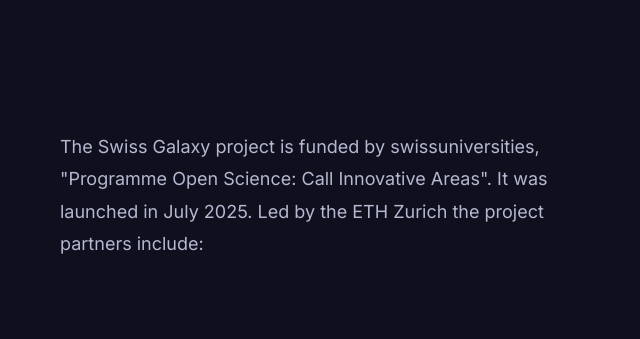
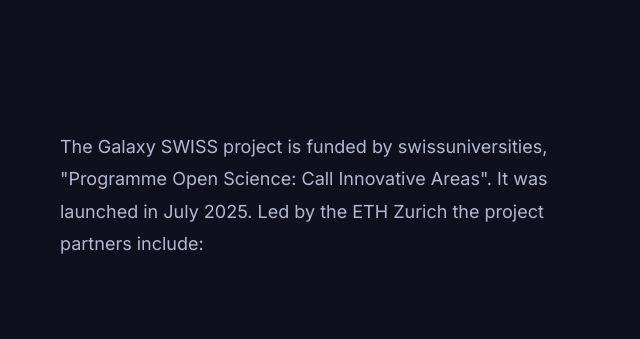
Before and after one commit to GALAXY-CH/landing-page, a plain HTML site: page index.html in a window 1280 px wide. Shown: the part 1920-2259 px from the top of the page, 12-652 px from the left. Drawn offline with Linux system fonts and the light colour scheme.

Commit message:
Update About to have "Galaxy SWISS"

```diff
--- a/index.html
+++ b/index.html
@@ -158,7 +158,7 @@
                     </p>
                     -->
                     <p class="about-paragraph">
-                        The Swiss Galaxy project is funded by swissuniversities, "Programme Open Science: Call
+                        The Galaxy SWISS project is funded by swissuniversities, "Programme Open Science: Call
                         Innovative Areas". It was launched in July 2025. Led by the ETH Zurich the project partners
                         include:
                     </p>
```
